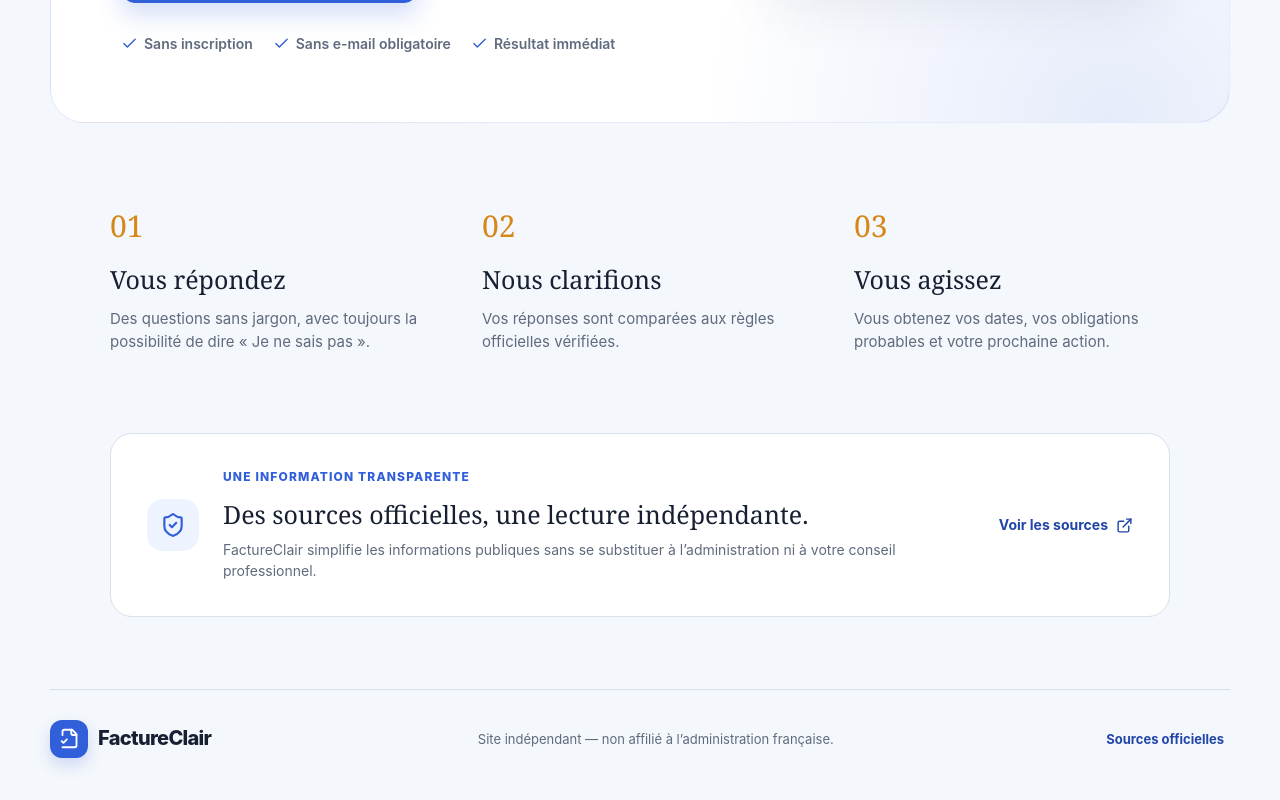
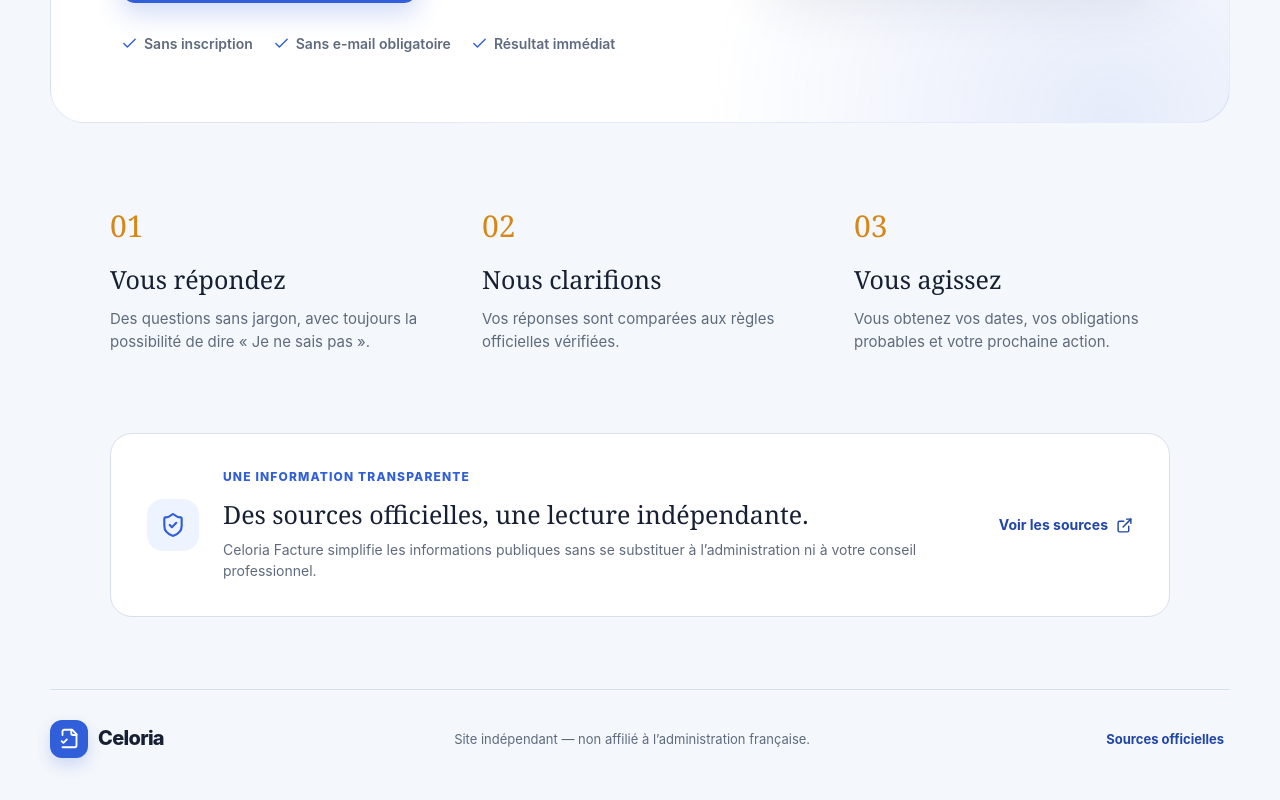
Before and after one commit to fraoucen/celoria, a React (Vite) app: page / in a window 1280 px wide. Shown: the part 676-1476 px from the top of the page. Built offline with nearby package versions, Linux system fonts and the light colour scheme.

Commit message:
Rename FactureClair to Celoria

```diff
--- a/app/layout.js
+++ b/app/layout.js
@@ -3,7 +3,7 @@ import "./globals.css";
 export const runtime = "edge";
 
 export const metadata = {
-  title: "FactureClair — Votre feuille de route en 1 minute",
+  title: "Celoria Facture — Votre feuille de route en 1 minute",
   description:
     "Comprenez simplement ce que la réforme de la facturation électronique change pour votre activité.",
 };
--- a/app/page.js
+++ b/app/page.js
@@ -492,11 +492,11 @@ function FranceMark() {
 
 function Brand() {
   return (
-    <div className="brand" aria-label="FactureClair">
+    <div className="brand" aria-label="Celoria">
       <span className="brand-mark" aria-hidden="true">
         <FileCheck2 size={21} strokeWidth={2.1} />
       </span>
-      <span>FactureClair</span>
+      <span>Celoria</span>
     </div>
   );
 }
@@ -687,7 +687,7 @@ function Landing({ onStart, onSources }) {
           <p className="eyebrow">Une information transparente</p>
           <h2>Des sources officielles, une lecture indépendante.</h2>
           <p>
-            FactureClair simplifie les informations publiques sans se substituer à
+            Celoria Facture simplifie les informations publiques sans se substituer à
             l’administration ni à votre conseil professionnel.
           </p>
         </div>
--- a/index.html
+++ b/index.html
@@ -7,7 +7,7 @@
       name="description"
       content="Comprenez simplement ce que la réforme de la facturation électronique change pour votre activité."
     />
-    <title>FactureClair — Votre feuille de route en 1 minute</title>
+    <title>Celoria Facture — Votre feuille de route en 1 minute</title>
   </head>
   <body>
     <div id="root"></div>
--- a/package.json
+++ b/package.json
@@ -1,5 +1,5 @@
 {
-  "name": "facture-clair-v1",
+  "name": "celoria-facture",
   "version": "1.0.0",
   "private": true,
   "type": "module",
--- a/scripts/prepare-sites.mjs
+++ b/scripts/prepare-sites.mjs
@@ -24,7 +24,7 @@ if (!existsSync(serverEntry)) {
 }
 
 const vinextServer = await import(`${pathToFileURL(serverEntry).href}?build=${Date.now()}`);
-const rendered = await vinextServer.default(new Request("https://facture-clair.local/"));
+const rendered = await vinextServer.default(new Request("https://celoria.fr/"));
 
 if (!rendered.ok) {
   throw new Error(`Le rendu statique a échoué avec le statut ${rendered.status}.`);
--- a/vite.vercel.config.js
+++ b/vite.vercel.config.js
@@ -4,7 +4,7 @@ import react from "@vitejs/plugin-react";
 export default defineConfig({
   plugins: [
     {
-      name: "facture-clair-jsx",
+      name: "celoria-facture-jsx",
       enforce: "pre",
       async transform(code, id) {
         if (!id.endsWith("/app/page.js")) return null;
```
Also changed, not shown: 1 other file (tests, documents, lock files or other folders).
